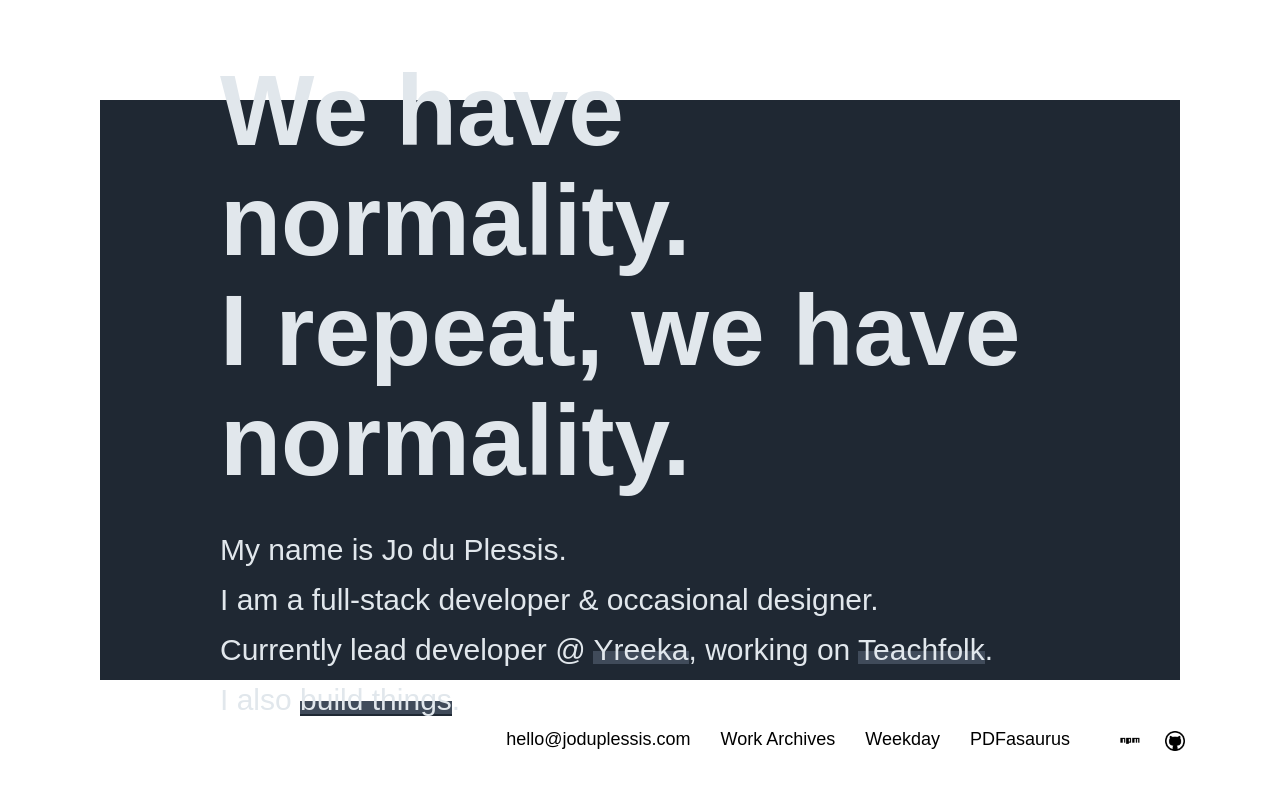
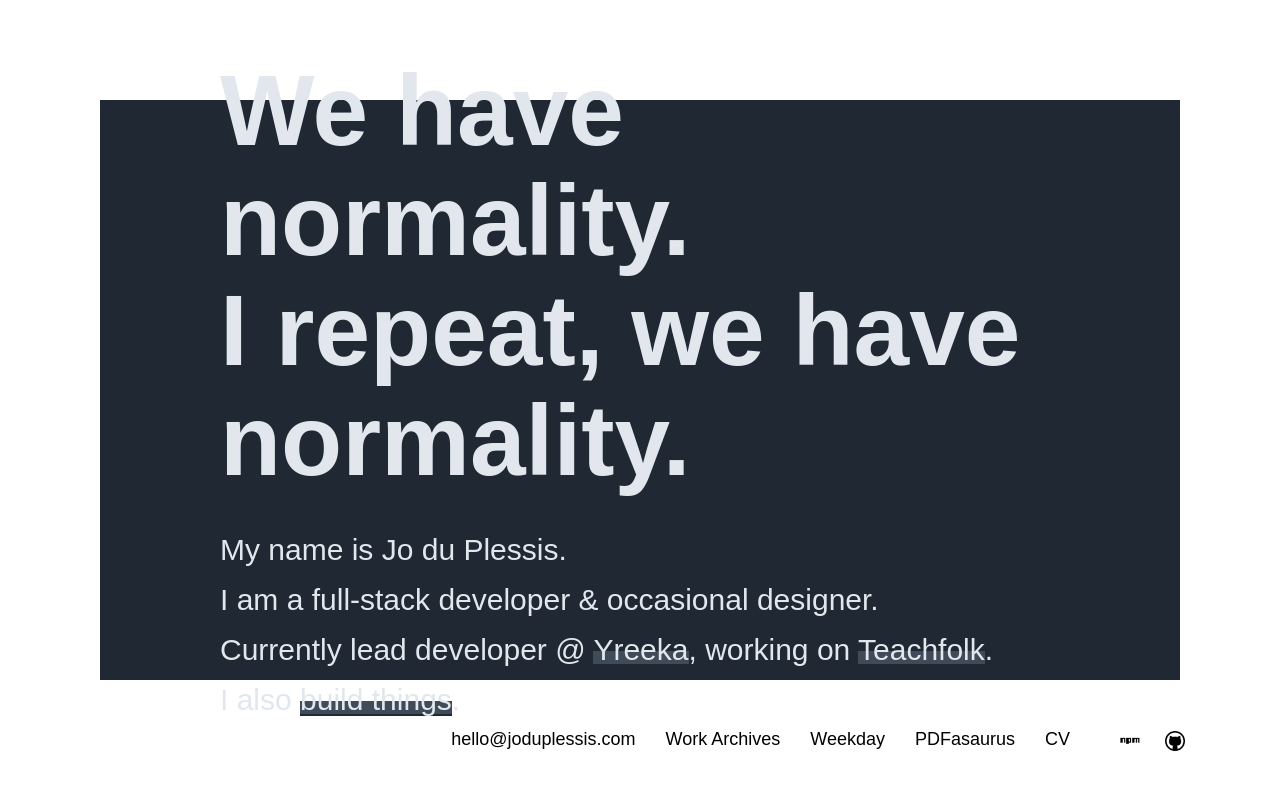
Before and after one commit to joduplessis/joduplessis, a Vue app: page / in a window 1280 px wide. Shown: the top 790 px of the page. Built offline with nearby package versions, Linux system fonts and the light colour scheme; a web font is replaced by a local one; what vue-masonry, vue-progressbar would draw is missing.

Commit message:
Added resume link

```diff
--- a/src/components/Home.vue
+++ b/src/components/Home.vue
@@ -21,6 +21,7 @@
 			<router-link :to="{ name: 'Work'}" class="link"><span>Work Archives</span></router-link>
 			<a href="https://weekdayapp.com" target="_blank" class="link"><span>Weekday</span></a>
 			<a href="https://pdfasaurus.com" target="_blank" class="link"><span>PDFasaurus</span></a>
+			<a href="https://joduplessis.com/resume" target="_blank" class="link"><span>CV</span></a>
 			<div class="social">
 				<a href="https://www.npmjs.com/~joduplessis" target="_blank" class="link social-icon"><img src="../assets/npm.png" /></a>
 				<a href="https://github.com/joduplessis" target="_blank" class="link social-icon"><img src="../assets/github.png" /></a>
```
